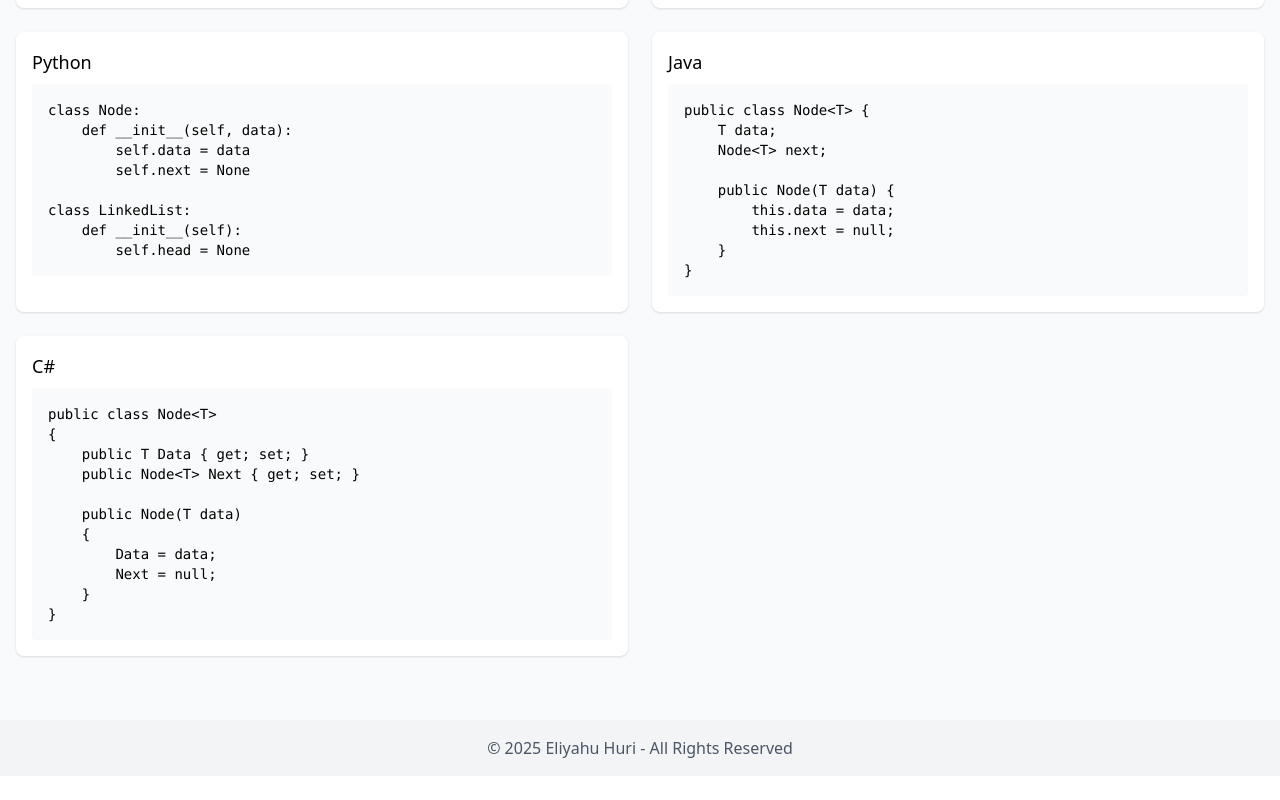
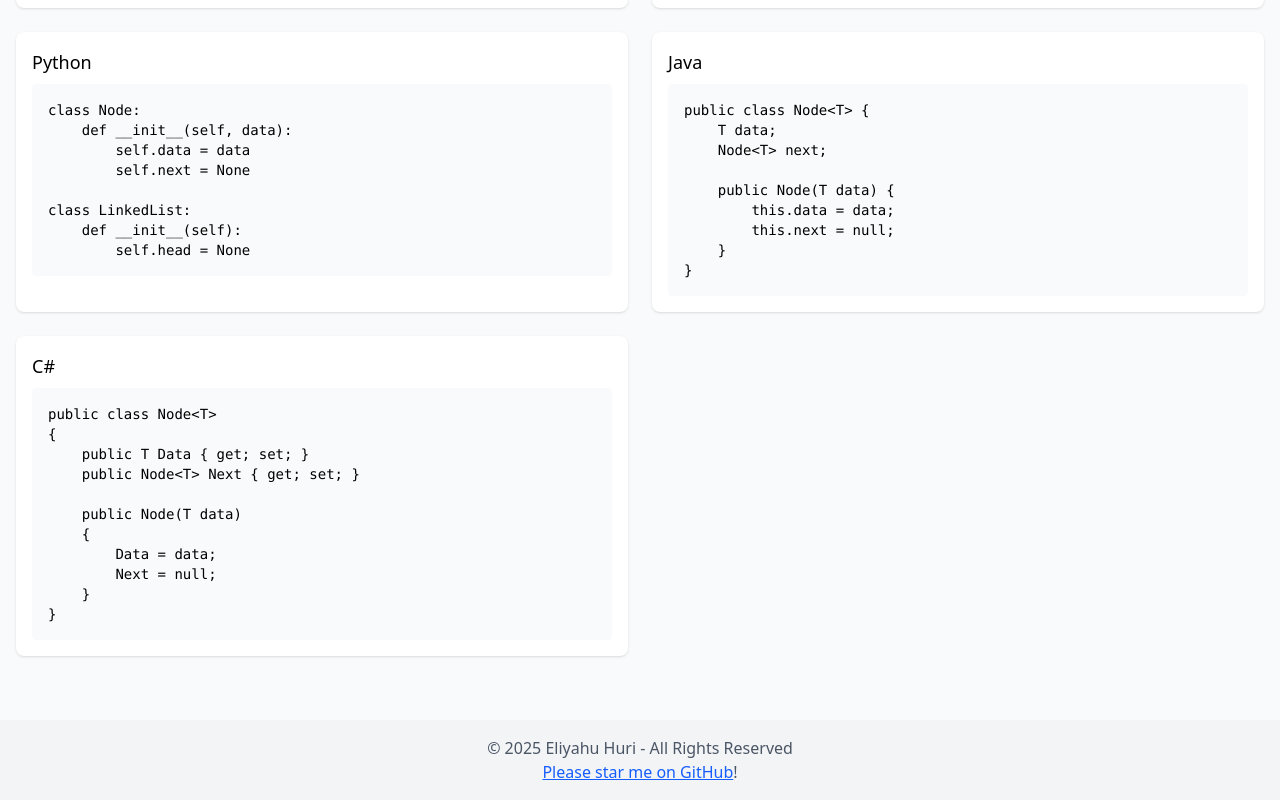
Before and after one commit to eliyahuri/linked-list-example, a React (Vite) app: page / in a window 1280 px wide. Shown: the part 1178-1978 px from the top of the page. Before the commit the page ends 1954 px from the top, so only its background shows below. Built offline with nearby package versions, Linux system fonts and the light colour scheme.

Commit message:
feat: add GitHub star link in footer of App component

```diff
--- a/src/App.tsx
+++ b/src/App.tsx
@@ -168,6 +168,16 @@ class LinkedList:
         <p className="text-sm sm:text-base text-gray-600">
           &copy; {new Date().getFullYear()} Eliyahu Huri - All Rights Reserved
         </p>
+        <p className="text-sm sm:text-base text-gray-600">
+          <a
+            href="https://github.com/eliyahuri/linked-list-example"
+            className="text-blue-600 underline"
+          >
+            {" "}
+            Please star me on GitHub
+          </a>
+          !
+        </p>
       </footer>
     </div>
   );
```
